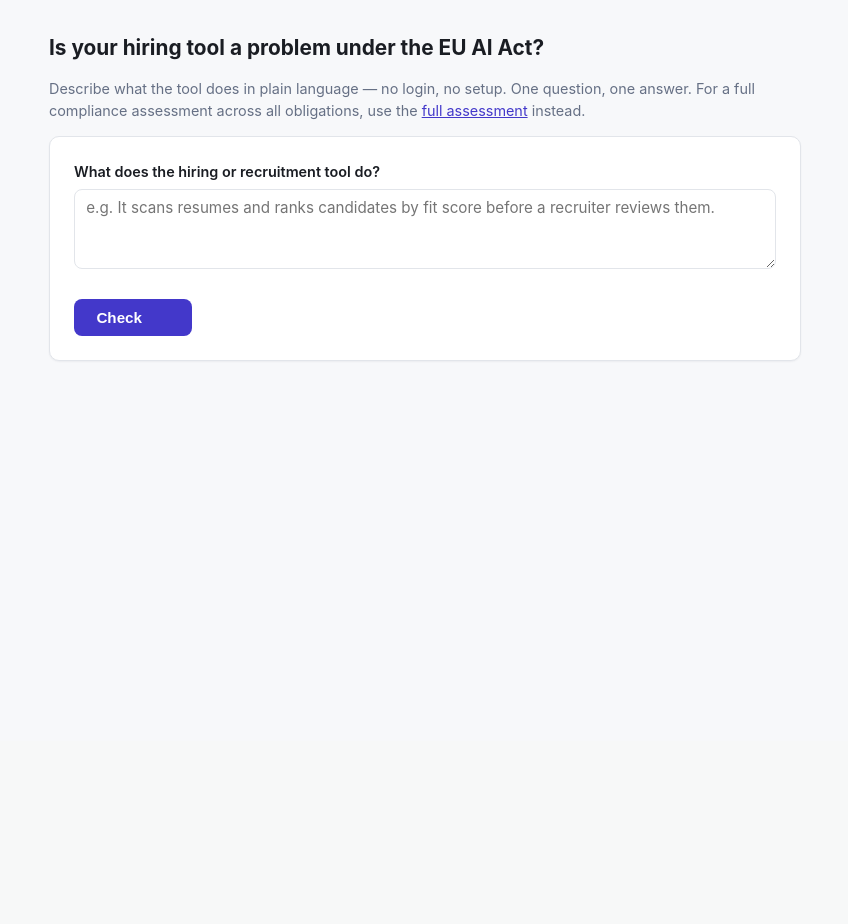
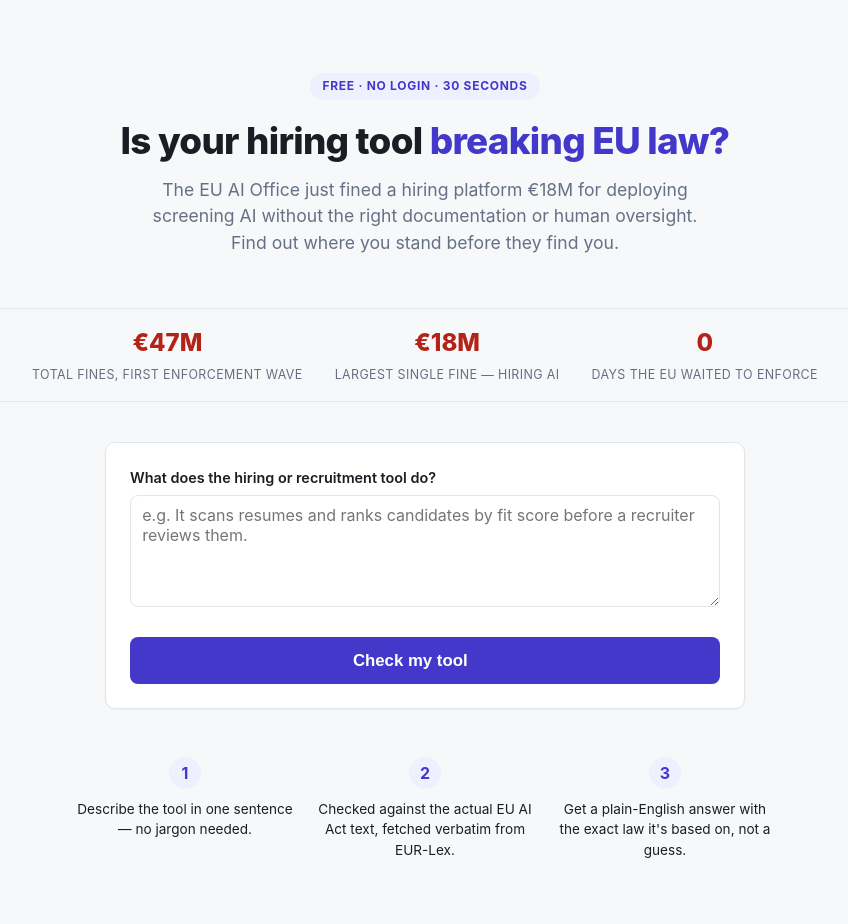
Before and after one commit to harshitonhub/eu-ai-act-compliance, a FastAPI app: page /hiring-ai-check in a window 1280 px wide. Shown: the part 59-983 px from the top of the page, without its empty margins (215-1063 px from the left). Before the commit the page ends 420 px from the top, so only its background shows below. Run offline with FastAPI, Linux system fonts and the light colour scheme.

Commit message:
style: redesign hiring-ai-check as a real landing page, not a reused form
The first version reused the internal tool's plain card/table styling
for what should be a punchy, marketing-facing front door -- looked
bland because it was designed like an internal admin screen, not a
public hook.

Real hero (headline leads with the actual EUR18M fine, not generic
copy), a stats strip (EUR47M total, EUR18M largest, 0 days to
enforcement), a 3-step trust explainer for a cold visitor with zero
context, and a bold color-coded verdict banner (prohibited/high-risk/
possibly/not-high-risk/insufficient) instead of a small badge buried
under a table -- the verdict is now the first thing you see, not
something you have to find.

Added `extra_style`/`body_class` blocks to base.html so this page can
go bolder without touching the shared internal-tool CSS used by the
authenticated assessment flow.

```diff
--- a/src/web/templates/base.html
+++ b/src/web/templates/base.html
@@ -274,9 +274,13 @@
     header { display: flex; align-items: center; }
     header nav a { font-weight: 500; font-size: 0.9rem; color: var(--text-muted); margin-left: 1.25rem; }
     header nav a:hover { color: var(--accent); }
+
+    body.wide main { max-width: 900px; }
+
+    {% block extra_style %}{% endblock %}
   </style>
 </head>
-<body hx-boost="true">
+<body hx-boost="true" class="{% block body_class %}{% endblock %}">
   <header>
     <a href="/">EU AI Act Compliance</a>
     <nav>
--- a/src/web/templates/hiring_ai_check.html
+++ b/src/web/templates/hiring_ai_check.html
@@ -1,22 +1,207 @@
 {% extends "base.html" %}
-{% block title %}Hiring AI Check — EU AI Act Compliance{% endblock %}
+{% block title %}Hiring AI Check — is your tool breaking EU law?{% endblock %}
+{% block body_class %}wide{% endblock %}
+
+{% block extra_style %}
+.hero {
+  text-align: center;
+  padding: 2.5rem 1rem 1rem;
+}
+.hero .eyebrow {
+  display: inline-block;
+  background: var(--accent-soft);
+  color: var(--accent);
+  font-size: 0.75rem;
+  font-weight: 700;
+  letter-spacing: 0.06em;
+  text-transform: uppercase;
+  padding: 0.3rem 0.8rem;
+  border-radius: 999px;
+  margin-bottom: 1.25rem;
+}
+.hero h1 {
+  font-size: 2.3rem;
+  line-height: 1.15;
+  font-weight: 800;
+  letter-spacing: -0.02em;
+  margin: 0 0 0.9rem;
+}
+.hero h1 .accent { color: var(--accent); }
+.hero p.lede {
+  font-size: 1.1rem;
+  color: var(--text-muted);
+  max-width: 560px;
+  margin: 0 auto 0.5rem;
+}
+.fine-strip {
+  display: flex;
+  justify-content: center;
+  gap: 2rem;
+  flex-wrap: wrap;
+  margin: 1.75rem 0 2.5rem;
+  padding: 1rem 0;
+  border-top: 1px solid var(--border);
+  border-bottom: 1px solid var(--border);
+}
+.fine-strip .stat { text-align: center; }
+.fine-strip .stat strong {
+  display: block;
+  font-size: 1.5rem;
+  font-weight: 800;
+  color: var(--red-text);
+}
+.fine-strip .stat span {
+  font-size: 0.78rem;
+  color: var(--text-muted);
+  text-transform: uppercase;
+  letter-spacing: 0.03em;
+}
+
+.check-card {
+  max-width: 640px;
+  margin: 0 auto;
+}
+.check-card textarea {
+  min-height: 7rem;
+  font-size: 1rem;
+}
+.check-card button {
+  width: 100%;
+  font-size: 1.05rem;
+  padding: 0.85rem;
+}
+
+.how-it-works {
+  display: grid;
+  grid-template-columns: repeat(3, 1fr);
+  gap: 1.25rem;
+  max-width: 700px;
+  margin: 3rem auto 0;
+}
+.how-it-works div { text-align: center; }
+.how-it-works .num {
+  display: inline-flex;
+  align-items: center;
+  justify-content: center;
+  width: 2rem;
+  height: 2rem;
+  border-radius: 999px;
+  background: var(--accent-soft);
+  color: var(--accent);
+  font-weight: 700;
+  margin-bottom: 0.6rem;
+}
+.how-it-works p { font-size: 0.85rem; margin: 0; }
+
+.verdict {
+  max-width: 640px;
+  margin: 2.5rem auto 0;
+  padding: 1.75rem;
+  border-radius: var(--radius);
+  text-align: center;
+  border: 1px solid;
+}
+.verdict.verdict-red { background: var(--red-bg); border-color: var(--red-border); }
+.verdict.verdict-amber { background: var(--amber-bg); border-color: var(--amber-border); }
+.verdict.verdict-green { background: var(--green-bg); border-color: var(--green-border); }
+.verdict.verdict-gray { background: var(--gray-bg); border-color: var(--gray-border); }
+.verdict .verdict-icon { font-size: 2rem; line-height: 1; margin-bottom: 0.5rem; }
+.verdict h3 {
+  margin: 0 0 0.4rem;
+  font-size: 1.35rem;
+  font-weight: 800;
+}
+.verdict.verdict-red h3 { color: var(--red-text); }
+.verdict.verdict-amber h3 { color: var(--amber-text); }
+.verdict.verdict-green h3 { color: var(--green-text); }
+.verdict.verdict-gray h3 { color: var(--gray-text); }
+.verdict p { color: var(--text); margin: 0; }
+
+.detail-cards {
+  max-width: 640px;
+  margin: 1.25rem auto 0;
+  display: grid;
+  gap: 0.75rem;
+}
+{% endblock %}
+
 {% block content %}
-<h2>Is your hiring tool a problem under the EU AI Act?</h2>
-<p class="hint">Describe what the tool does in plain language — no login, no setup. One
-question, one answer. For a full compliance assessment across all obligations, use the
-<a href="/">full assessment</a> instead.</p>
+<div class="hero">
+  <span class="eyebrow">Free · No login · 30 seconds</span>
+  <h1>Is your hiring tool <span class="accent">breaking EU law?</span></h1>
+  <p class="lede">The EU AI Office just fined a hiring platform €18M for deploying
+  screening AI without the right documentation or human oversight. Find out where you
+  stand before they find you.</p>
+</div>
+
+<div class="fine-strip">
+  <div class="stat"><strong>€47M</strong><span>Total fines, first enforcement wave</span></div>
+  <div class="stat"><strong>€18M</strong><span>Largest single fine — hiring AI</span></div>
+  <div class="stat"><strong>0</strong><span>Days the EU waited to enforce</span></div>
+</div>
 
 {% if error %}<p class="flag">{{ error }}</p>{% endif %}
 
-<form method="post" action="/hiring-ai-check">
+<form method="post" action="/hiring-ai-check" class="check-card">
   <label for="description">What does the hiring or recruitment tool do?</label>
   <textarea id="description" name="description" required placeholder="e.g. It scans resumes and ranks candidates by fit score before a recruiter reviews them.">{{ description or "" }}</textarea>
-  <button type="submit">Check <span class="htmx-indicator">…</span></button>
+  <button type="submit">Check my tool <span class="htmx-indicator">…</span></button>
 </form>
 
+{% if not high_risk %}
+<div class="how-it-works">
+  <div>
+    <span class="num">1</span>
+    <p>Describe the tool in one sentence — no jargon needed.</p>
+  </div>
+  <div>
+    <span class="num">2</span>
+    <p>Checked against the actual EU AI Act text, fetched verbatim from EUR-Lex.</p>
+  </div>
+  <div>
+    <span class="num">3</span>
+    <p>Get a plain-English answer with the exact law it's based on, not a guess.</p>
+  </div>
+</div>
+{% endif %}
+
 {% if high_risk %}
-<h3>Result</h3>
+{% set hr_state = high_risk.state.value %}
+{% set prohibited_yes = prohibited.state.value in ("YES", "POSSIBLY") %}
+{% if prohibited_yes %}
+<div class="verdict verdict-red">
+  <div class="verdict-icon">⛔</div>
+  <h3>This looks like a prohibited practice</h3>
+  <p>{{ prohibited.rationale }}</p>
+</div>
+{% elif hr_state == "YES" %}
+<div class="verdict verdict-red">
+  <div class="verdict-icon">⚠️</div>
+  <h3>Likely high-risk under the EU AI Act</h3>
+  <p>Obligations under Articles 9-15 apply — risk management, technical documentation,
+  human oversight, and more.</p>
+</div>
+{% elif hr_state == "POSSIBLY" %}
+<div class="verdict verdict-amber">
+  <div class="verdict-icon">❓</div>
+  <h3>Uncertain — worth a closer look</h3>
+  <p>{{ high_risk.rationale }}</p>
+</div>
+{% elif hr_state == "NO" %}
+<div class="verdict verdict-green">
+  <div class="verdict-icon">✅</div>
+  <h3>Likely not high-risk</h3>
+  <p>Based on what you described, this doesn't appear to match a high-risk category.</p>
+</div>
+{% else %}
+<div class="verdict verdict-gray">
+  <div class="verdict-icon">🤷</div>
+  <h3>Not enough information</h3>
+  <p>{{ high_risk.rationale }}</p>
+</div>
+{% endif %}
 
+<div class="detail-cards">
   <div class="obligation-block">
     <strong>Prohibited practice check</strong>
     <p>
@@ -24,7 +209,6 @@ question, one answer. For a full compliance assessment across all obligations, u
       <span class="confidence">{{ (prohibited.confidence * 100) | round | int }}% confidence</span>
     </p>
     <p class="explanation">{{ STATE_EXPLANATIONS[prohibited.state.value] }}</p>
-  <p>{{ prohibited.rationale }}</p>
     {% for c in prohibited.cited_requirements %}
     <details class="citation-detail">
       <summary>{{ c.requirement_key }} ({{ c.citation }})</summary>
@@ -40,7 +224,6 @@ question, one answer. For a full compliance assessment across all obligations, u
       <span class="confidence">{{ (high_risk.confidence * 100) | round | int }}% confidence</span>
     </p>
     <p class="explanation">{{ STATE_EXPLANATIONS[high_risk.state.value] }}</p>
-  <p>{{ high_risk.rationale }}</p>
     {% for c in high_risk.cited_requirements %}
     <details class="citation-detail">
       <summary>{{ c.requirement_key }} ({{ c.citation }})</summary>
@@ -48,11 +231,13 @@ question, one answer. For a full compliance assessment across all obligations, u
     </details>
     {% endfor %}
   </div>
+</div>
 
-{% if high_risk.state.value in ("YES", "POSSIBLY") %}
-<p class="hint">If this is high-risk, obligations under Articles 9-15 (risk management,
-technical documentation, human oversight, and more) apply. Run the
-<a href="/">full assessment</a> to see them and track evidence against each one.</p>
+{% if hr_state in ("YES", "POSSIBLY") or prohibited_yes %}
+<p class="hint" style="text-align:center; max-width:640px; margin:1.5rem auto 0;">
+  Run the <a href="/">full assessment</a> to see every obligation and track evidence
+  against each one.
+</p>
 {% endif %}
 {% endif %}
 {% endblock %}
```
Also changed, not shown: tests/test_hiring_check.py (+1 -1 lines). Lines whose indentation alone changed are shown as unchanged.
